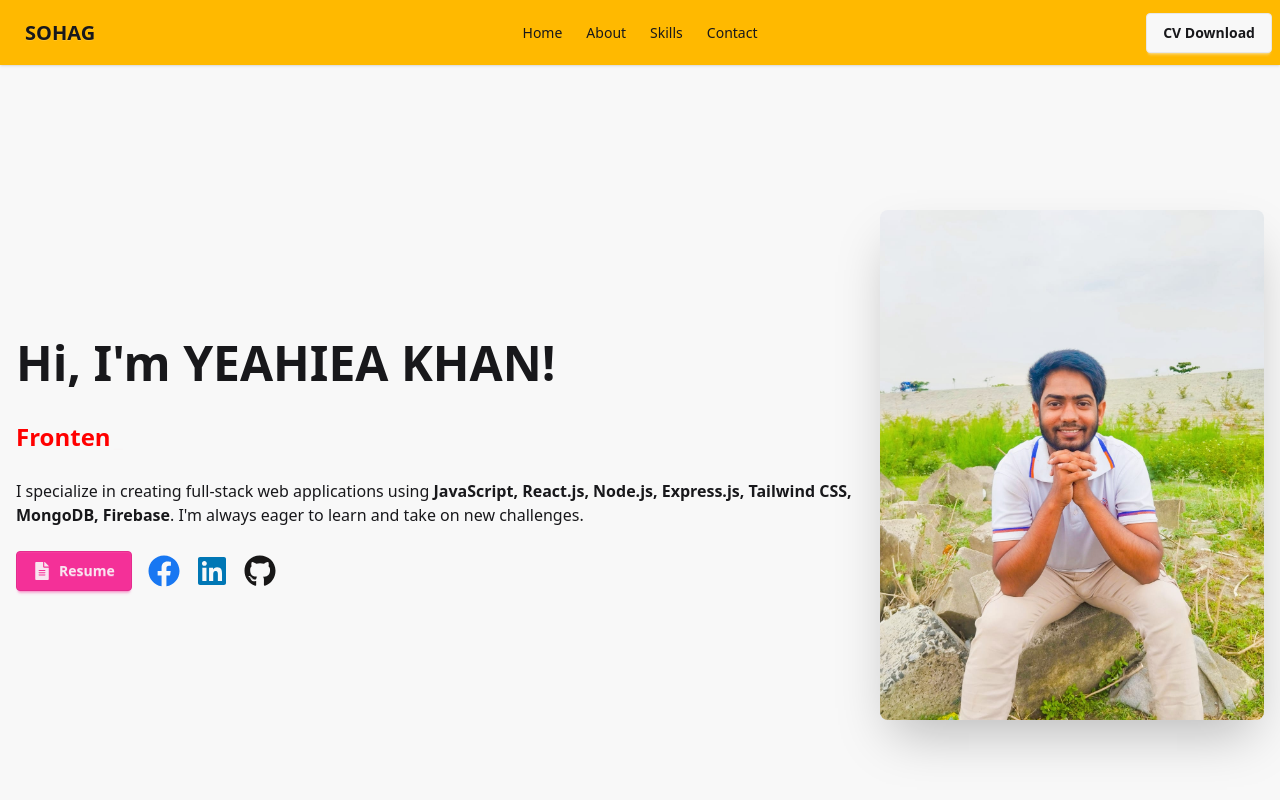
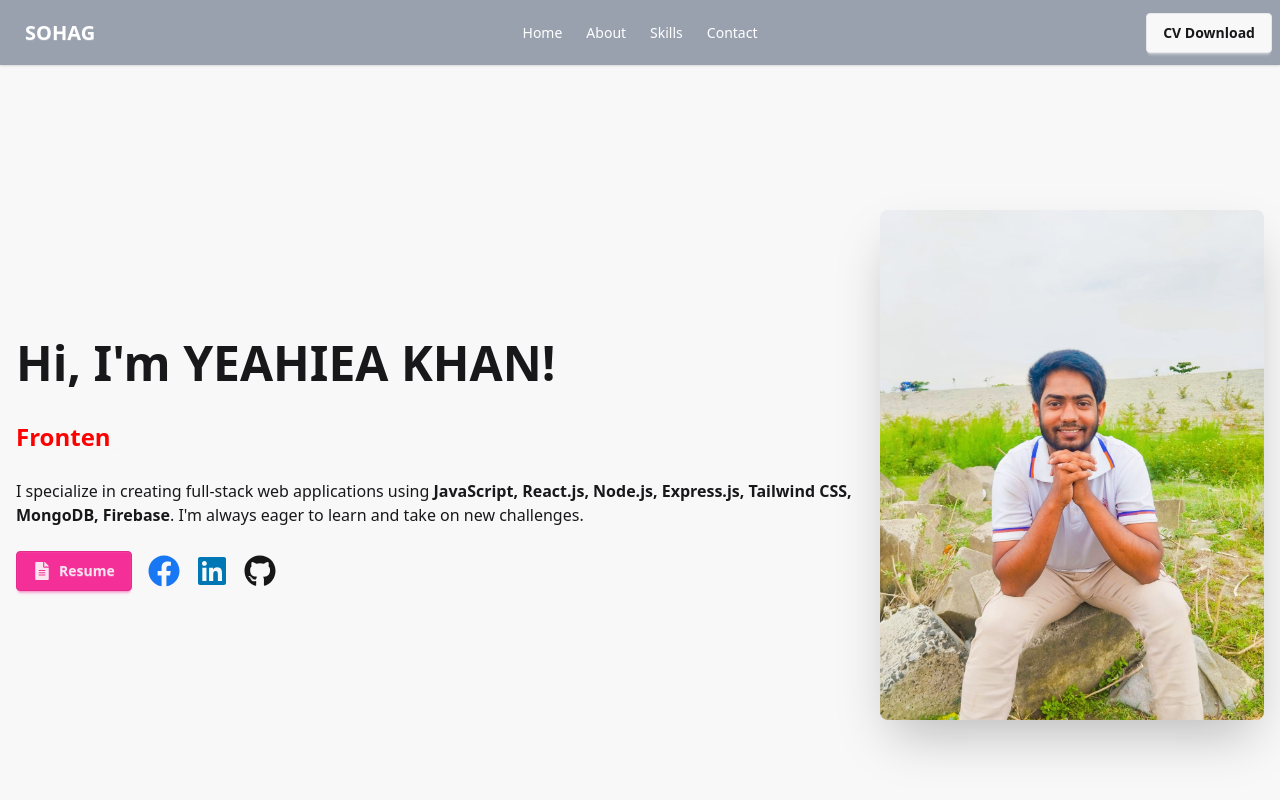
Before and after one commit to yeahieaKhan/portflio-react-1, a React (Vite) app: page / in a window 1280 px wide. Shown: the top 800 px of the page. Built offline with nearby package versions, Linux system fonts and the light colour scheme.

Commit message:
navbar change

```diff
--- a/src/components/Hero/Hero.jsx
+++ b/src/components/Hero/Hero.jsx
@@ -1,7 +1,7 @@
 import React from "react";
 import HeroImg from "../../assets/hero-img.jpg";
 import { Typewriter } from "react-simple-typewriter";
-import { FileText } from "lucide-react";
+
 import { FaFacebook, FaLinkedin, FaGithub, FaFileAlt } from "react-icons/fa";
 
 const Hero = () => {
--- a/src/components/Navbar/Navbar.jsx
+++ b/src/components/Navbar/Navbar.jsx
@@ -19,8 +19,8 @@ const Navbar = () => {
   );
 
   return (
-    <div className="max-w-7xl mx-auto">
-      <div className="navbar bg-amber-400 shadow-sm">
+    <div className="bg-gray-400 text-white">
+      <div className="navbar  shadow-sm">
         <div className="navbar-start">
           <div className="dropdown">
             <div tabIndex={0} role="button" className="btn btn-ghost lg:hidden">
--- a/src/components/Skills/Skills.jsx
+++ b/src/components/Skills/Skills.jsx
@@ -1,7 +1,7 @@
 import React from "react";
 import { BiLogoTailwindCss } from "react-icons/bi";
 import { FaCss3Alt, FaHtml5, FaNodeJs, FaReact } from "react-icons/fa";
-import { SiDaisyui, SiFirebase, SiGithub, SiMongodb } from "react-icons/si";
+import {  SiFirebase, SiGithub, SiMongodb } from "react-icons/si";
 
 const Skills = () => {
   return (
```
Also changed, not shown: 1 other file (tests, documents, lock files or other folders).
